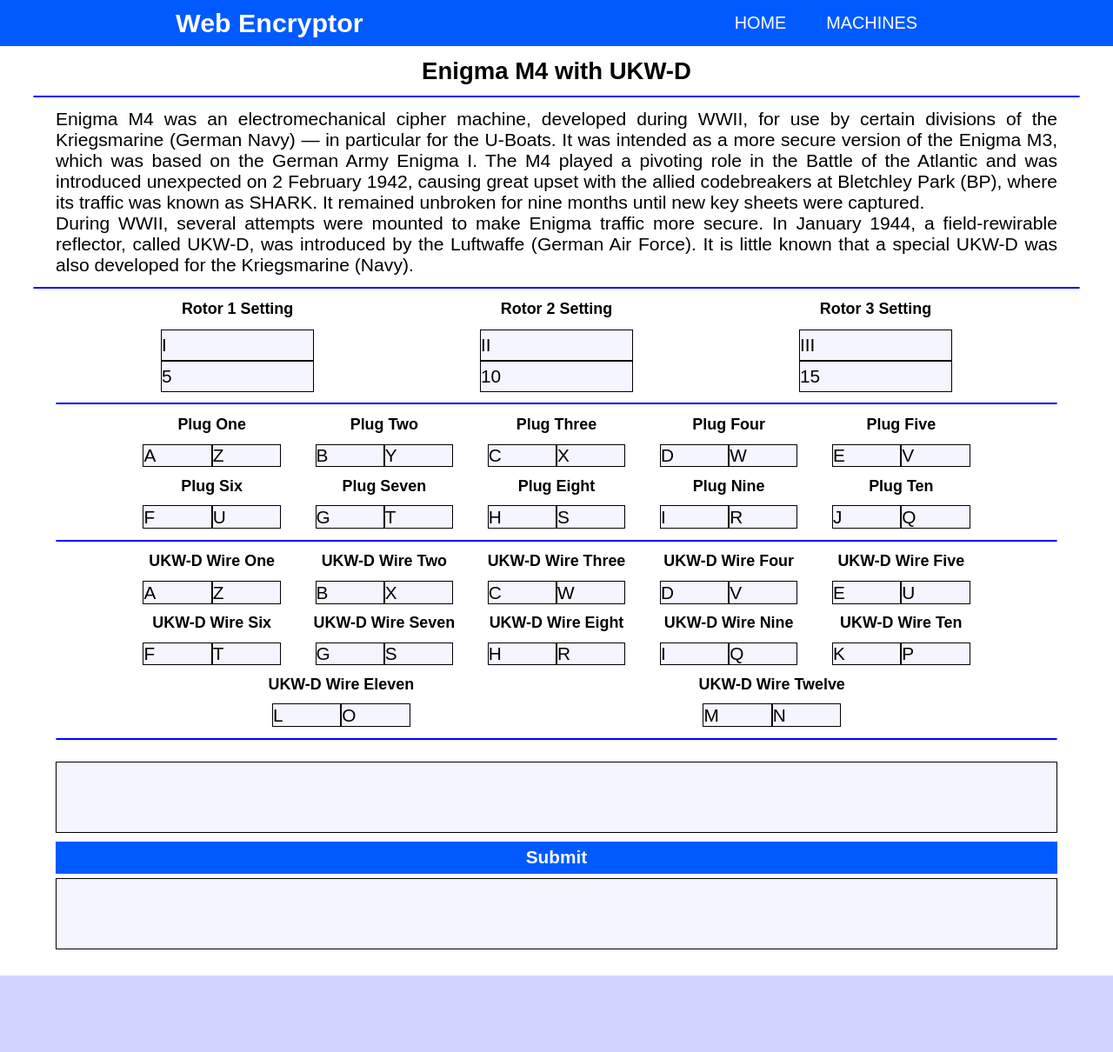
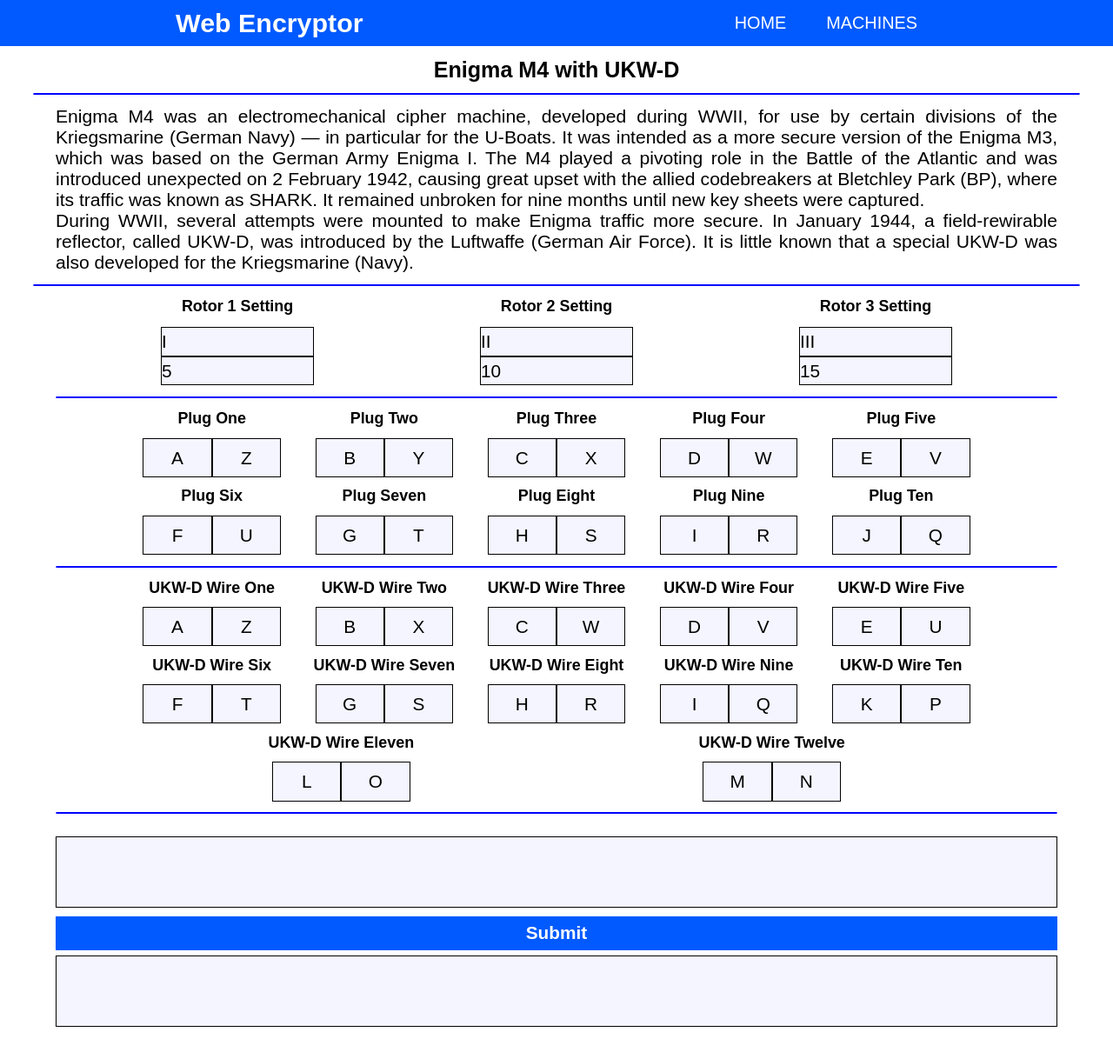
Before and after one commit to GabrielIDSM/Web-Encryptor, a React (Create React App) app: page /enigmam4ukwd in a window 1280 px wide. Shown: the whole page at 87% size. Before the commit the page ends 1122 px from the top, so only its background shows below. Built offline with nearby package versions, Linux system fonts and the light colour scheme.

Commit message:
Select CSS improved

```diff
--- a/src/App.css
+++ b/src/App.css
@@ -103,7 +103,7 @@
   margin-left: 3%;
   margin-right: 3%;
   font-weight: bolder;
-  font-size: calc(1.4rem + 0.4vw);
+  font-size: calc(1.25rem + 0.4vw);
   padding-top: 1%;
   padding-bottom: 1%;
   text-align: center;
@@ -157,7 +157,7 @@
 .ThreeRotorsSelector select{
   width: 16%;
   font-size: calc(0.5rem + 1vw);
-  padding: 0.5% 0% 0.5% 0%;
+  padding: calc(0.2rem + 0.1vw) 0% calc(0.2rem + 0.1vw) 0%;
   background-color: rgb(245, 245, 255);
   border: 1px solid;
   appearance: none;
@@ -190,7 +190,7 @@
 .ThreeRotorsWheelSet select{
   width: 16%;
   font-size: calc(0.5rem + 1vw);
-  padding: 0.5% 0% 0.5% 0%;
+  padding: calc(0.2rem + 0.1vw) 0% calc(0.2rem + 0.1vw) 0%;
   background-color: rgb(245, 245, 255);
   border: 1px solid;
   appearance: none;
@@ -207,7 +207,7 @@
 .FourRotorsSelector select{
   width: 16%;
   font-size: calc(0.5rem + 1vw);
-  padding: 0.5% 0% 0.5% 0%;
+  padding: calc(0.2rem + 0.1vw) 0% calc(0.2rem + 0.1vw) 0%;
   background-color: rgb(245, 245, 255);
   border: 1px solid;
   appearance: none;
@@ -224,7 +224,7 @@
 .FourRotorsWheelSet select{
   width: 16%;
   font-size: calc(0.5rem + 1vw);
-  padding: 0.5% 0% 0.5% 0%;
+  padding: calc(0.2rem + 0.1vw) 0% calc(0.2rem + 0.1vw) 0%;
   background-color: rgb(245, 245, 255);
   border: 1px solid;
   appearance: none;
@@ -243,7 +243,7 @@
 .ReflectorDiv select{
   width: 16%;
   font-size: calc(0.5rem + 1vw);
-  padding: 0.5% 0% 0.5% 0%;
+  padding: calc(0.2rem + 0.1vw) 0% calc(0.2rem + 0.1vw) 0%;
   background-color: rgb(245, 245, 255);
   border: 1px solid;
   appearance: none;
@@ -271,7 +271,7 @@
   text-align: center;
   text-decoration: none;
   display: inline-block;
-  padding: 0.5vw 0vw 0.5vw 0vw;
+  padding: calc(0.4rem + 0.1vw) 0% calc(0.4rem + 0.1vw) 0%;
   font-size: calc(0.5rem + 1vw);
   font-weight: bolder;
   margin: 0.5% 0% 0.5% 0%;
@@ -316,10 +316,11 @@
 .FivePlugsDiv select{
   width: 50%;
   font-size: calc(0.5rem + 1vw);
-  padding: 0.5% 0% 0.5% 0%;
+  padding: calc(0.55rem + 0.1vw) 0% calc(0.55rem + 0.1vw) 0%;
   background-color: rgb(245, 245, 255);
   border: 1px solid;
   appearance: none;
+  text-align: center;
 }
 
 .UKWDFivePlugsTitle{
```
